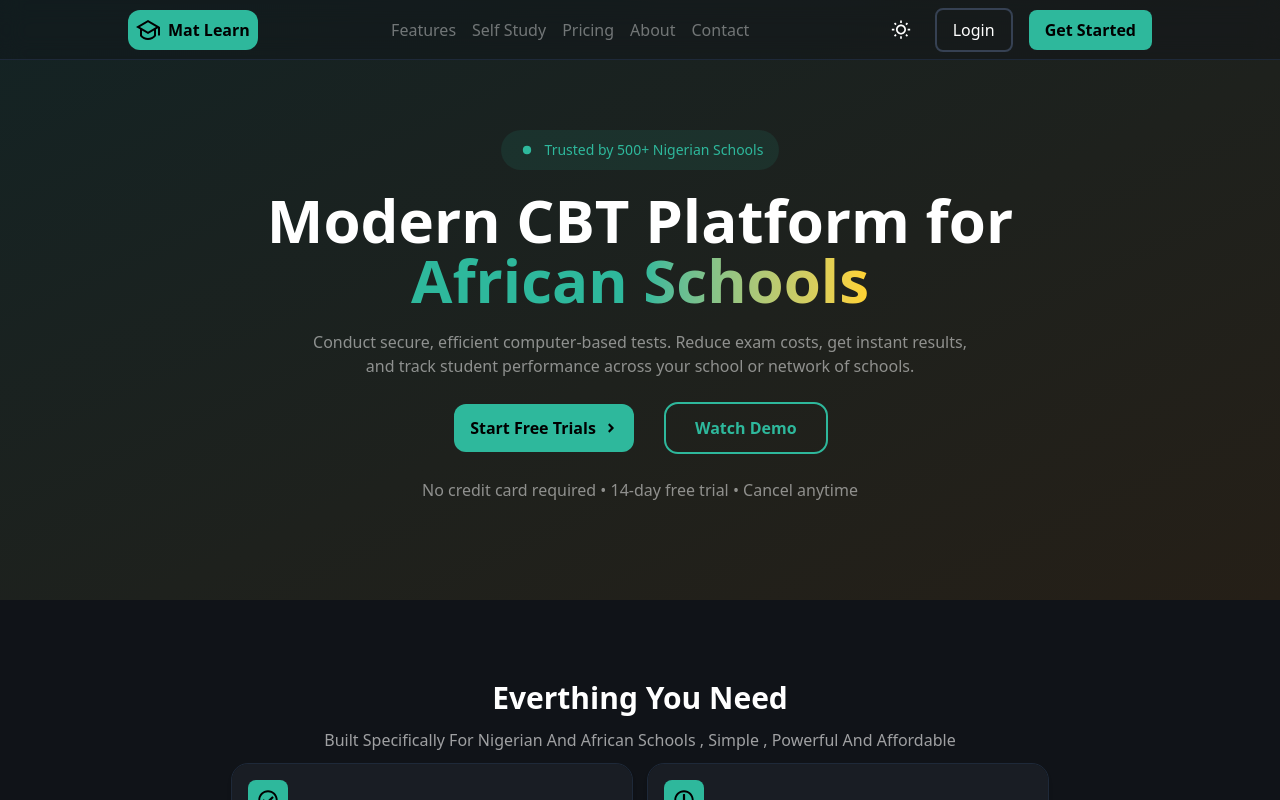
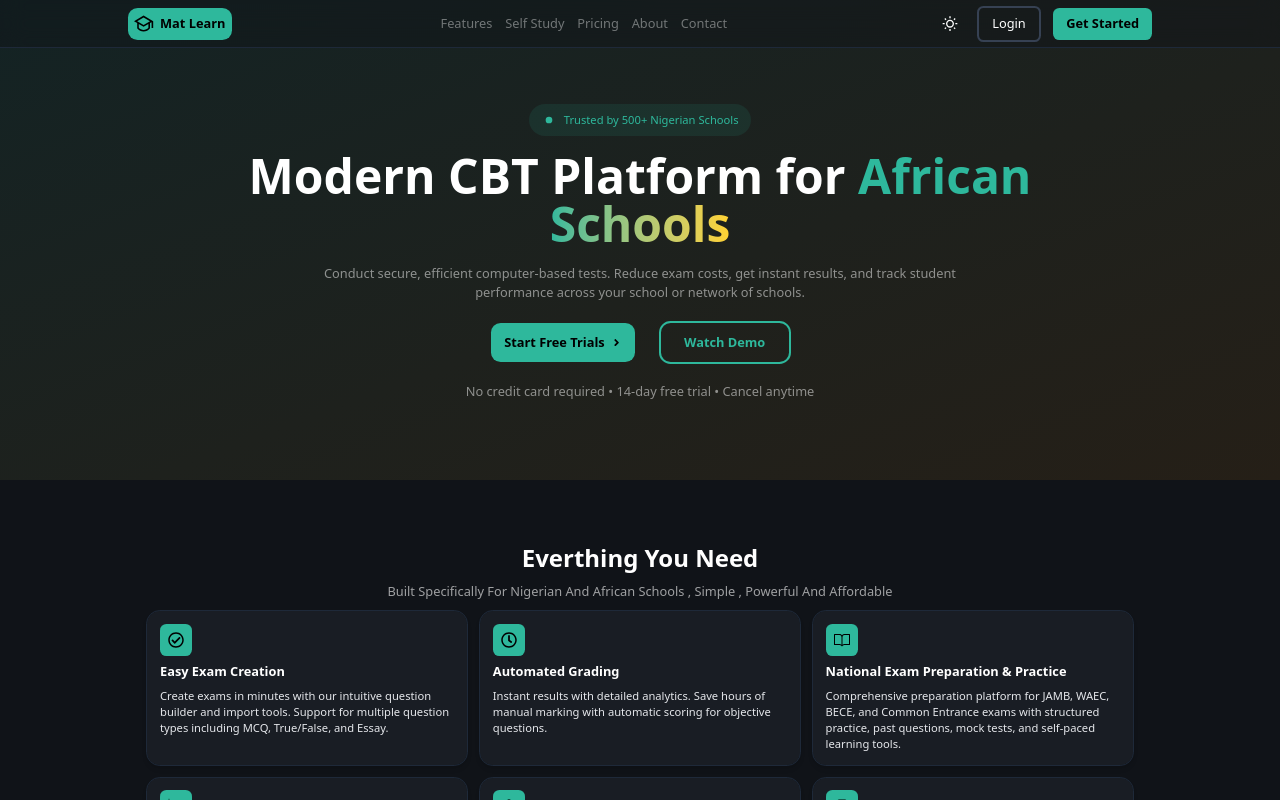
Before and after one commit to BnDaud/schoolsaasfrontend, a React (Vite) app: page / in a window 1280 px wide. Shown: the top 800 px of the page. Built offline with nearby package versions, Linux system fonts and the light colour scheme.

Commit message:
font base size corrected,

```diff
--- a/src/App.css
+++ b/src/App.css
@@ -12,3 +12,9 @@
   --color-deep_green: #132324;
   --color-deep_orange: #251f17;
 }
+
+@layer base {
+  html {
+    font-size: 80%;
+  }
+}
```
